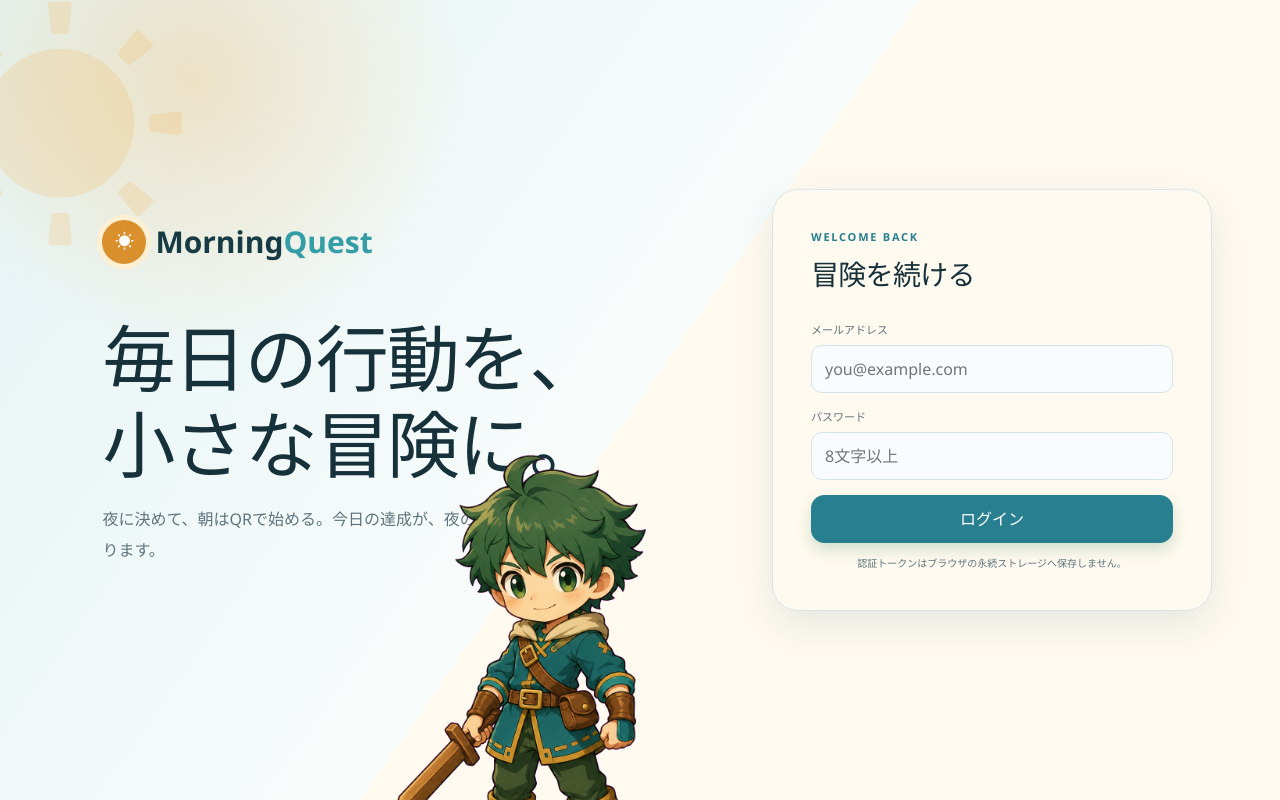
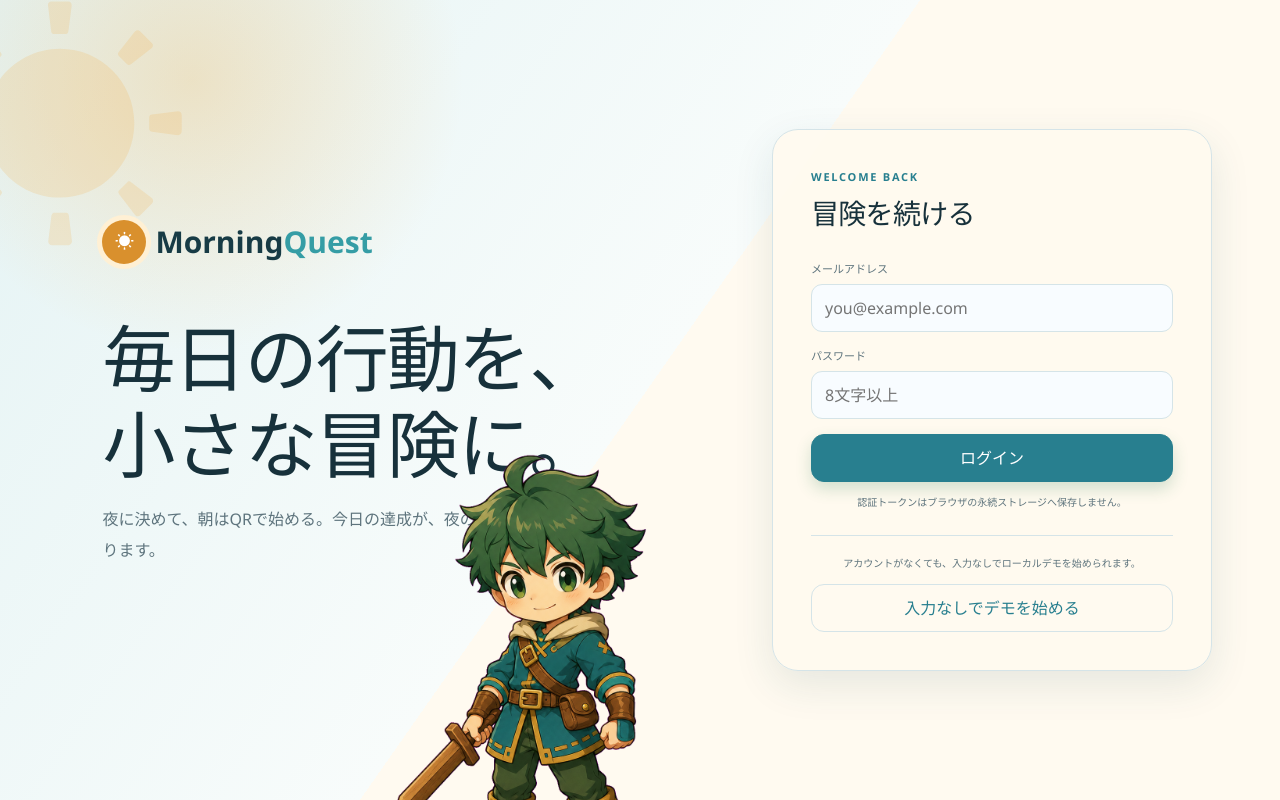
Before and after one commit to koron1201/Hackson-2026-vol4, a Vue app in the folder Frontend/: page /login in a window 1280 px wide. Built offline with nearby package versions, Linux system fonts and the light colour scheme; no server answers.

Commit message:
メアド等無しでログイン可能にした

```diff
--- a/Frontend/src/stores/quest.ts
+++ b/Frontend/src/stores/quest.ts
@@ -116,6 +116,36 @@ const demoInventory: InventoryItem[] = [
     sourceTaskId: 'habit-breakfast',
   },
 ]
+
+function createDemoState(): Omit<QuestState, 'backendEnabled' | 'isOffline'> {
+  const today = new Date().toISOString().slice(0, 10)
+
+  return {
+    userName: 'ゆうき',
+    isAuthenticated: true,
+    onboardingCompleted: true,
+    phaseOverride: null,
+    clockTick: Date.now(),
+    plan: {
+      localDate: today,
+      wakeTime: '07:00',
+      sleepTime: '23:30',
+      version: 1,
+      tasks: structuredClone(demoTasks),
+    },
+    game: {
+      level: 12,
+      coins: 1240,
+      streakDays: 7,
+      enemyName: '洞窟のゴブリン',
+      enemyHp: 380,
+      enemyMaxHp: 700,
+      inventory: structuredClone(demoInventory),
+    },
+    processedBattles: {},
+    toast: '',
+  }
+}
 
 function asRecord(value: unknown): Record<string, unknown> {
   return typeof value === 'object' && value !== null ? (value as Record<string, unknown>) : {}
@@ -287,27 +317,7 @@ function initialState(): QuestState {
     }
   }
 
-  return {
-    backendEnabled: false,
-    userName: 'ゆうき',
-    isAuthenticated: true,
-    onboardingCompleted: true,
-    isOffline: false,
-    phaseOverride: null,
-    clockTick: Date.now(),
-    plan: { localDate: today, wakeTime: '07:00', sleepTime: '23:30', version: 1, tasks: structuredClone(demoTasks) },
-    game: {
-      level: 12,
-      coins: 1240,
-      streakDays: 7,
-      enemyName: '洞窟のゴブリン',
-      enemyHp: 380,
-      enemyMaxHp: 700,
-      inventory: structuredClone(demoInventory),
-    },
-    processedBattles: {},
-    toast: '',
-  }
+  return { backendEnabled: false, isOffline: false, ...createDemoState() }
 }
 
 function persistenceKey(backendEnabled: boolean): string {
@@ -351,6 +361,11 @@ export const useQuestStore = defineStore('quest', {
   actions: {
     setUserName(userName: string): void {
       this.userName = userName.trim() || this.userName
+      this.persist()
+    },
+    enterDemoMode(): void {
+      this.backendEnabled = false
+      this.$patch(createDemoState())
       this.persist()
     },
     async connectBackend(): Promise<boolean> {
--- a/Frontend/src/styles/main.css
+++ b/Frontend/src/styles/main.css
@@ -2095,6 +2095,17 @@ dd {
   font-size: 10px;
 }
 
+.auth-guest-action {
+  margin-top: 24px;
+  padding-top: 20px;
+  border-top: 1px solid var(--line);
+}
+
+.auth-guest-action .auth-note {
+  margin-top: 0;
+  margin-bottom: 13px;
+}
+
 .auth-sun {
   position: absolute;
   top: -80px;
--- a/Frontend/src/views/LoginView.vue
+++ b/Frontend/src/views/LoginView.vue
@@ -33,8 +33,8 @@ async function login() {
 }
 
 function useDemo() {
-  store.setUserName('ゆうき')
-  store.setAuthenticated(true)
+  setAccessToken(null)
+  store.enterDemoMode()
   void router.replace('/home')
 }
 </script>
@@ -70,12 +70,18 @@ function useDemo() {
           </button>
         </form>
         <p class="auth-note">認証トークンはブラウザの永続ストレージへ保存しません。</p>
+        <div class="auth-guest-action">
+          <p class="auth-note">アカウントがなくても、入力なしでローカルデモを始められます。</p>
+          <button class="button button--outline button--wide" type="button" data-testid="guest-login" @click="useDemo">
+            入力なしでデモを始める
+          </button>
+        </div>
       </template>
       <template v-else>
         <p class="eyebrow">LOCAL DEMO</p>
         <h2>デモを始める</h2>
         <p>バックエンドへ送信せず、この端末内だけで主要画面を確認します。</p>
-        <button class="button button--outline button--wide" type="button" @click="useDemo">
+        <button class="button button--outline button--wide" type="button" data-testid="guest-login" @click="useDemo">
           デモモードで始める
         </button>
         <p class="auth-note">入力した認証情報を保存・送信しません。</p>
```
Also changed, not shown: 2 other files (tests, documents, lock files or other folders).
